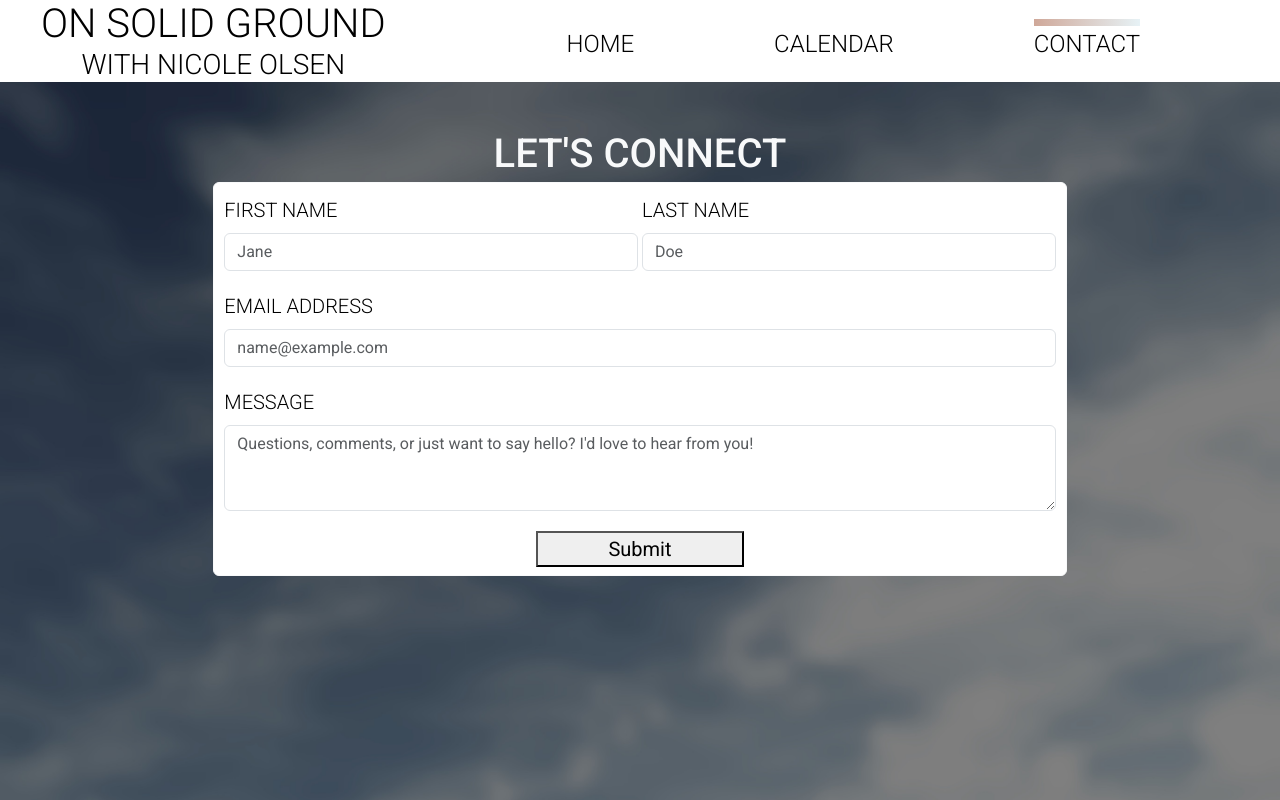
After one commit to tbohn2/solid-ground-az, an ASP.NET Core app: page /contact in a window 1280 px wide. The commit adds this page. Run offline with ASP.NET Core 8, Linux system fonts and the light colour scheme; some libraries are stand-ins or nearby versions.

Commit message:
Created contact page

```diff
--- /dev/null
+++ b/Views/Contact/Contact.cshtml
@@ -0,0 +1,34 @@
+@page "/contact"
+@{
+    ViewData["Title"] = "Contact";
+}
+
+<div class="fade-in d-flex my-5 flex-column align-items-center">
+    <h1 class="text-light">LET'S CONNECT</h1>
+    <form id="contactForm"
+        class="fs-5 bg-white rounded d-flex flex-wrap justify-content-center col-xxl-6 col-8 border border-light p-2 row g-1">
+        <div class="mb-3 col-6">
+            <label class="form-label">FIRST NAME</label>
+            <input id="firstname" name="firstname" class="form-control" placeholder="Jane" required />
+        </div>
+        <div class="mb-3 col-6">
+            <label class="form-label">LAST NAME</label>
+            <input id="lastname" name="lastname" class="form-control" placeholder="Doe" required />
+        </div>
+        <div class="mb-3">
+            <label class="form-label">EMAIL ADDRESS</label>
+            <input id="email" name="email" type="email" id="email" class="form-control" placeholder="name@example.com"
+                required />
+        </div>
+        <div class="mb-3 col-12">
+            <label class="form-label">MESSAGE</label>
+            <textarea id="message" name="message" class="form-control"
+                placeholder="Questions, comments, or just want to say hello? I'd love to hear from you!" rows="3"
+                required></textarea>
+        </div>
+        <button type="submit" id="form-btn" class="custom-btn col-4 col-sm-3 align-self-start">Submit</button>
+    </form>
+
+    @section Scripts {
+        <script src="~/js/contact.js"></script>
+    }
--- a/Views/Shared/_Layout.cshtml
+++ b/Views/Shared/_Layout.cshtml
@@ -28,6 +28,8 @@
             <label for="option1">HOME</label>
             <input type="radio" class="" name="navOptions" id="option2" value="calendar" autocomplete="off">
             <label for="option2">CALENDAR</label>
+            <input type="radio" class="" name="navOptions" id="option3" value="contact" autocomplete="off">
+            <label for="option3">CONTACT</label>
         </nav>
     </header>
 
--- /dev/null
+++ b/wwwroot/js/contact.js
@@ -0,0 +1,43 @@
+$('#option3').attr('checked', true);
+
+$('#contactForm').submit(async function (e) {
+    e.preventDefault();
+    $('#form-btn').empty();
+    $('#form-btn').append(`<div class="spinner-border" role="status"></div>`)
+
+    let fName = $('#firstname').val();
+    let lName = $('#lastname').val();
+    let emailAddress = $('#email').val();
+    let message = $('#message').val();
+
+    const email = {
+        FirstName: fName,
+        LastName: lName,
+        EmailAddress: emailAddress,
+        Message: message
+    }
+
+    try {
+        const response = await fetch('https://tbohn2-001-site1.ctempurl.com/api/sendEmail', {
+            method: 'POST',
+            headers: {
+                'Content-Type': 'application/json'
+            },
+            body: JSON.stringify(email)
+        })
+        if (response.ok) {
+            $('#form-btn').remove();
+            $('#contactForm').before(`<div class="alert alert-info text-center mt-2" role="alert">Thank you for your request! Expect a response within 24 hours</div>`);
+        }
+        else {
+            $('#form-btn').empty();
+            $('#form-btn').text("Submit");
+            $('#contactForm').before(`<div class="fs-3 m-1 text-center">An error occured. Please try again later.</div>`);
+        }
+    } catch (error) {
+        console.error('Error:', error);
+        $('#form-btn').empty();
+        $('#form-btn').text("Submit");
+        $('#contactForm').before(`<div class="fs-3 m-1 text-center">An error occured. Please try again later.</div>`);
+    }
+});
```
